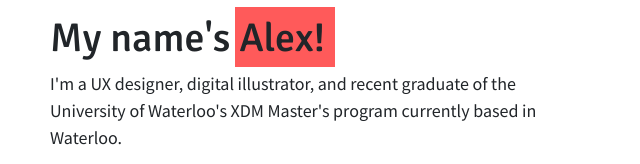
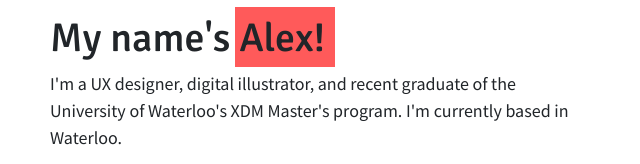
Before and after one commit to AlexandraPalczewski/alexandrapalczewski, a plain HTML site: page index.html in a window 1280 px wide. Shown: the part 806-970 px from the top of the page, 605-1245 px from the left. Drawn offline with nearby package versions, Linux system fonts and the light colour scheme.

Commit message:
Update index.html

```diff
--- a/index.html
+++ b/index.html
@@ -63,7 +63,7 @@
 						<div class="bro2"></div>
 						<h1 class="header-text">My name's Alex!</h1>
 					</div>
-					<p class="about-text">I'm a UX designer, digital illustrator, and recent graduate of the University of Waterloo's XDM Master's program currently based in Waterloo.</p>
+					<p class="about-text">I'm a UX designer, digital illustrator, and recent graduate of the University of Waterloo's XDM Master's program. I'm currently based in Waterloo.</p>
 					<p class="about-text">Previously at Descartes Systems Group, I was applying color theory to redesign a software's entire UI to be color-blind accessible and meet WCAG standards. I also developed another application's button hierarchy and redesigned their navigation bar to drastically improve user flow.</p>
 					<p class="about-text">At Transformative Quantum Technologies, I worked with quantum researchers to make illustrations of their work to present to the public. During my time there, I also created a graphic illustration to showcase quantum funding to the Prime Minister's Cabinet. And in my free time, I make huge abstract paintings, practice skateboard tricks, and create concepts for videogames.</p>
 				</div>
```
